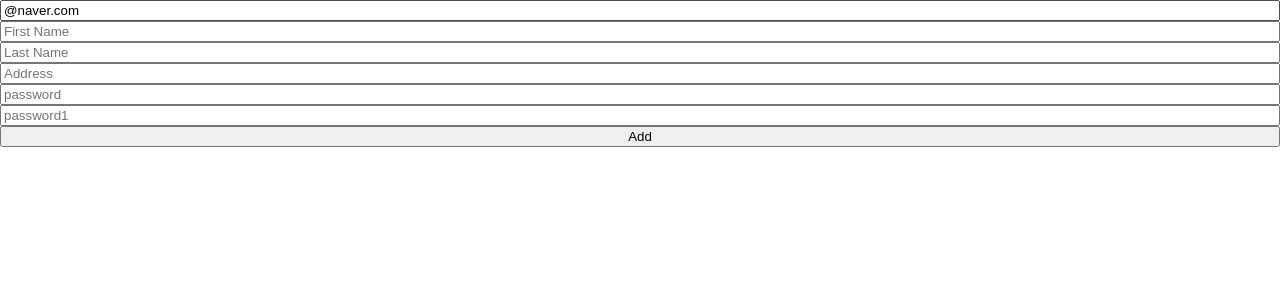
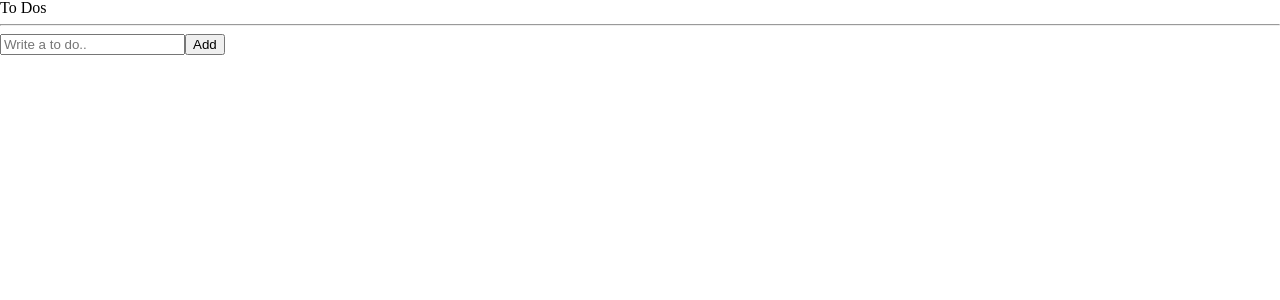
Before and after one commit to apeachicetea/To-do-list, a React (Create React App) app: page / in a window 1280 px wide. Shown: the top 300 px of the page. Built offline with nearby package versions, Linux system fonts and the light colour scheme.

Commit message:
Add to do

```diff
--- a/src/App.tsx
+++ b/src/App.tsx
@@ -1,5 +1,5 @@
 import { createGlobalStyle } from "styled-components";
-import ToDoList from "./ToDoList";
+import ToDoList from "./components/ToDoList";
 
 const GlobalStyle = createGlobalStyle`
   html, body, div, span, applet, object, iframe,
--- a/src/ToDoList.tsx
+++ /dev/null
@@ -1,118 +0,0 @@
-import React, { useState } from "react";
-import { useForm } from "react-hook-form";
-
-interface IFrom {
-  email: string;
-  firstname: string;
-  lastname: string;
-  address: string;
-  password: string;
-  password1: string;
-  extraError?: string;
-}
-
-function ToDoList() {
-  //register함수는 onChange이벤트와 value, useState를 모두 대체하고,
-  //onChange함수를 지니고 있다
-
-  //watch함수는 form의 입력값들의 변화를 관찰 할 수 있게 해주는 함수이다
-
-  //handleSubmit은 preventDefault 역활과 vaildation역활을 담당한다
-  //첫번째인자는 데이터가 유효할때 실행되는 함수(필수) -> 실행된 함수의 인자에 제출한 입력값이 들어와있다
-  //두번째인자는 데이터가 유요하지 않을때 실행되는 함수(필수x)
-
-  //formState.errors에서 vaildation의 오류를 확인 할 수 있다
-
-  //setError는 특정한 에러를 발생시키게 한다
-  const {
-    register,
-    watch,
-    handleSubmit,
-    formState: { errors },
-    setError,
-  } = useForm<IFrom>({
-    defaultValues: {
-      email: "@naver.com",
-    },
-  });
-  const onVaild = (data: IFrom) => {
-    //조건대로 입력값이 들어왔다면 패스워드끼리 같은지 확인한다
-    if (data.password !== data.password1) {
-      setError(
-        "password1",
-        { message: "Password are not the same" },
-        { shouldFocus: true }
-      );
-    }
-    // setError("extraError", { message: "Server offline." });
-  };
-
-  return (
-    <div>
-      <form
-        style={{ display: "flex", flexDirection: "column" }}
-        onSubmit={handleSubmit(onVaild)}
-      >
-        <input
-          {...register("email", {
-            required: "Email is required",
-            pattern: {
-              //email 에러메세지 보내는법
-              value: /^[A-Za-z0-9._%+-]+@naver.com$/,
-              message: "Only naver.com emails allowed",
-            },
-          })}
-          placeholder='email'
-        />
-        {/* 에러메세지 꺼내쓰는 법 */}
-        <span>{errors?.email?.message}</span>
-        <input
-          {...register("firstname", {
-            required: "First Name is required",
-            validate: {
-              noViktor: (value) =>
-                value.includes("viktor") ? "no viktor allowed" : true,
-              noEze: (value) =>
-                value.includes("eze") ? "no eze allowed" : true,
-            },
-          })}
-          placeholder='First Name'
-        />
-        <span>{errors?.firstname?.message}</span>
-        <input
-          //required 에러메세지 보내는법
-          {...register("lastname", { required: "Last Name is required" })}
-          placeholder='Last Name'
-        />
-        <span>{errors?.lastname?.message}</span>
-        <input
-          {...register("address", {
-            required: "address is required",
-            //minLength 에러메세지 보내는법
-            minLength: { value: 5, message: "Your address is too short" },
-          })}
-          placeholder='Address'
-        />
-        <span>{errors?.address?.message}</span>
-        <input
-          {...register("password", {
-            required: "password is required",
-          })}
-          placeholder='password'
-        />
-        <span>{errors?.password?.message}</span>
-        <input
-          {...register("password1", {
-            required: "password1 is required",
-          })}
-          placeholder='password1'
-        />
-        <span>{errors?.password1?.message}</span>
-        <button>Add</button>
-        <span>{errors?.extraError?.message}</span>
-      </form>
-    </div>
-  );
-}
-
-export default ToDoList;
--- /dev/null
+++ b/src/atoms.ts
@@ -0,0 +1,12 @@
+import { atom } from "recoil";
+
+export interface IToDO {
+  text: string;
+  id: number;
+  category: "TO_DO" | "DOING" | "DONE";
+}
+
+export const toDoState = atom<IToDO[]>({
+  key: "toDo",
+  default: [],
+});
--- /dev/null
+++ b/src/components/CreateToDo.tsx
@@ -0,0 +1,32 @@
+import { useForm } from "react-hook-form";
+import { useSetRecoilState } from "recoil";
+import { toDoState } from "../atoms";
+
+interface IFrom {
+  toDo: string;
+}
+
+function CreateToDo() {
+  const { register, handleSubmit } = useForm<IFrom>();
+  const setToDos = useSetRecoilState(toDoState);
+  const handleVaild = ({ toDo }: IFrom) => {
+    setToDos((prev) => [
+      { text: toDo, id: Date.now(), category: "TO_DO" },
+      ...prev,
+    ]);
+  };
+
+  return (
+    <form onSubmit={handleSubmit(handleVaild)}>
+      <input
+        {...register("toDo", {
+          required: "toDo is required",
+        })}
+        placeholder='Write a to do..'
+      />
+      <button>Add</button>
+    </form>
+  );
+}
+
+export default CreateToDo;
--- /dev/null
+++ b/src/components/ToDo.tsx
@@ -0,0 +1,35 @@
+import { useSetRecoilState } from "recoil";
+import { IToDO, toDoState } from "../atoms";
+
+function ToDo({ text, category, id }: IToDO) {
+  const setToDos = useSetRecoilState(toDoState);
+  const onClick = (newCategory: IToDO["category"]) => {
+    setToDos((oldToDos) => {
+      const targetIndex = oldToDos.findIndex((toDo) => toDo.id === id);
+      const oldToDo = oldToDos[targetIndex];
+      const newToDo = { text, id, category: newCategory };
+      return [
+        ...oldToDos.slice(0, targetIndex),
+        newToDo,
+        ...oldToDos.slice(targetIndex + 1),
+      ];
+    });
+  };
+  return (
+    <li>
+      <span>{text}</span>
+      {category !== "TO_DO" && (
+        //이벤트함수에 인자 넘기는법
+        <button onClick={() => onClick("TO_DO")}>To Do</button>
+      )}
+      {category !== "DOING" && (
+        <button onClick={() => onClick("DOING")}>Doing</button>
+      )}
+      {category !== "DONE" && (
+        <button onClick={() => onClick("DONE")}>Done</button>
+      )}
+    </li>
+  );
+}
+
+export default ToDo;
--- /dev/null
+++ b/src/components/ToDoList.tsx
@@ -0,0 +1,29 @@
+import { useRecoilValue } from "recoil";
+import { toDoState } from "../atoms";
+import CreateToDo from "./CreateToDo";
+import ToDo from "./ToDo";
+
+interface IFrom {
+  toDo: string;
+}
+
+function ToDoList() {
+  const toDos = useRecoilValue(toDoState);
+
+  return (
+    <div>
+      <h1>To Dos</h1>
+      <hr />
+      <CreateToDo />
+      <ul>
+        {toDos.map((toDo) => (
+          // 전달해줄 prop와 받을 props이 모두 같은때 { ...toDo }으로
+          // 한번에 전달 가능
+          <ToDo key={toDo.id} {...toDo} />
+        ))}
+      </ul>
+    </div>
+  );
+}
+
+export default ToDoList;
```
